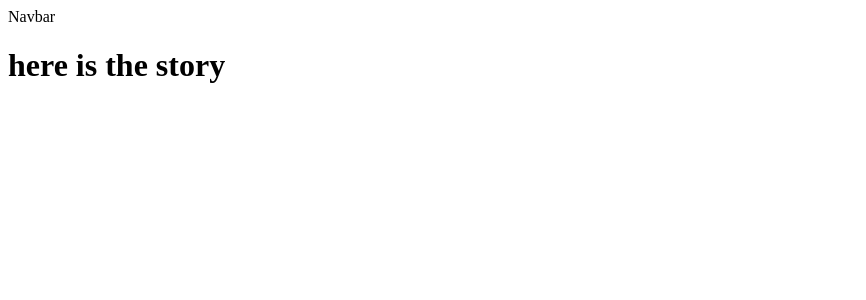
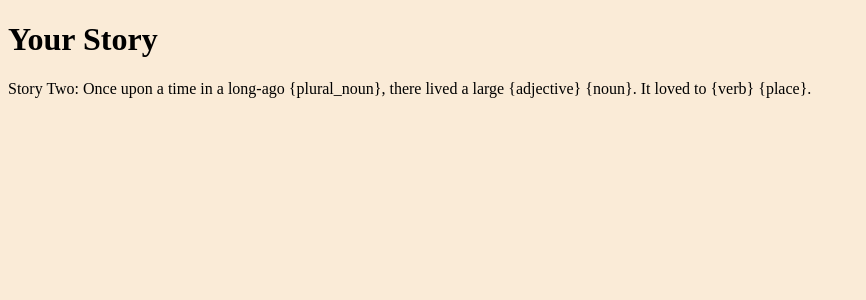
Before and after one commit to thebookofjedediah/SB-Small-Projects, a Flask app: page /story in a window 1280 px wide. Shown: the top 300 px of the page, without its empty margins (0-866 px from the left). Run offline with Flask 2, Linux system fonts and the light colour scheme.

Commit message:
working and semi-styled application

```diff
--- a/flask-madlibs/app.py
+++ b/flask-madlibs/app.py
@@ -1,17 +1,23 @@
 from flask import Flask, request, render_template
-from stories import story
-# from random import randint, choice, sample
-# from flask_debugtoolbar import DebugToolbarExtension
+from stories import story_one, story_two, story_three
+from random import choice
+from flask_debugtoolbar import DebugToolbarExtension
 
 app = Flask(__name__)
 
-# app.config["SECRET_KEY"] = "hihihi333"
-# debug = DebugToolbarExtension(app)
+app.config["SECRET_KEY"] = "hihihi333"
+debug = DebugToolbarExtension(app)
+
+story_options = [story_one, story_two, story_three]
+
+story = choice(story_options)
 
 @app.route('/')
 def get_form():
-    return render_template('form.html')
+    prompts = story.prompts
+    return render_template('form.html', prompts=prompts)
 
 @app.route('/story')
 def get_story():
-    return render_template("story.html")
+    text = story.generate(request.args)
+    return render_template("story.html", text=text)
--- a/flask-madlibs/requirements.txt
+++ b/flask-madlibs/requirements.txt
@@ -1,5 +1,7 @@
+blinker==1.4
 click==7.1.2
 Flask==1.1.2
+Flask-DebugToolbar==0.11.0
 itsdangerous==1.1.0
 Jinja2==2.11.2
 MarkupSafe==1.1.1
--- /dev/null
+++ b/flask-madlibs/static/style.css
@@ -0,0 +1,17 @@
+body {
+    background-color: antiquewhite;
+}
+
+.words {
+    display: block;
+    margin: 10px;
+}
+
+label {
+    font-size: 1.2em;
+    font-weight: bold;
+}
+
+button {
+    padding: 10px 20px;
+}
--- a/flask-madlibs/stories.py
+++ b/flask-madlibs/stories.py
@@ -38,8 +38,20 @@ class Story:
 # Here's a story to get you started
 
 
-story = Story(
+story_one = Story(
     ["place", "noun", "verb", "adjective", "plural_noun"],
-    """Once upon a time in a long-ago {place}, there lived a
+    """Story One: Once upon a time in a long-ago {adjective}, there lived a
+       large {place} {noun}. It loved to {verb} {plural_noun}."""
+)
+
+story_two = Story(
+    ["place", "noun", "verb", "adjective", "plural_noun"],
+    """Story Two: Once upon a time in a long-ago {plural_noun}, there lived a
+       large {adjective} {noun}. It loved to {verb} {place}."""
+)
+
+story_three = Story(
+    ["place", "noun", "verb", "adjective", "plural_noun"],
+    """Story Three: Once upon a time in a long-ago {place}, there lived a
        large {adjective} {noun}. It loved to {verb} {plural_noun}."""
 )
--- a/flask-madlibs/templates/base.html
+++ b/flask-madlibs/templates/base.html
@@ -4,9 +4,9 @@
     <meta charset="UTF-8">
     <meta name="viewport" content="width=device-width, initial-scale=1.0">
     <title>{% block title %} {% endblock %}</title>
+    <link rel="stylesheet" href="/static/style.css">
 </head>
 <body>
-    <nav>Navbar</nav>
     {% block content %} {% endblock %}
 </body>
 </html>
--- a/flask-madlibs/templates/story.html
+++ b/flask-madlibs/templates/story.html
@@ -1,6 +1,7 @@
 {% extends 'base.html' %}
-{% block title %} Story {% endblock %}
+{% block title %} Your Story {% endblock %}
 
 {% block content %}
-    <h1>here is the story</h1>
+<h1>Your Story</h1>
+    {{text}}
 {% endblock %}
```
Also changed, not shown: flask-madlibs/templates/form.html (+6 -2 lines).
